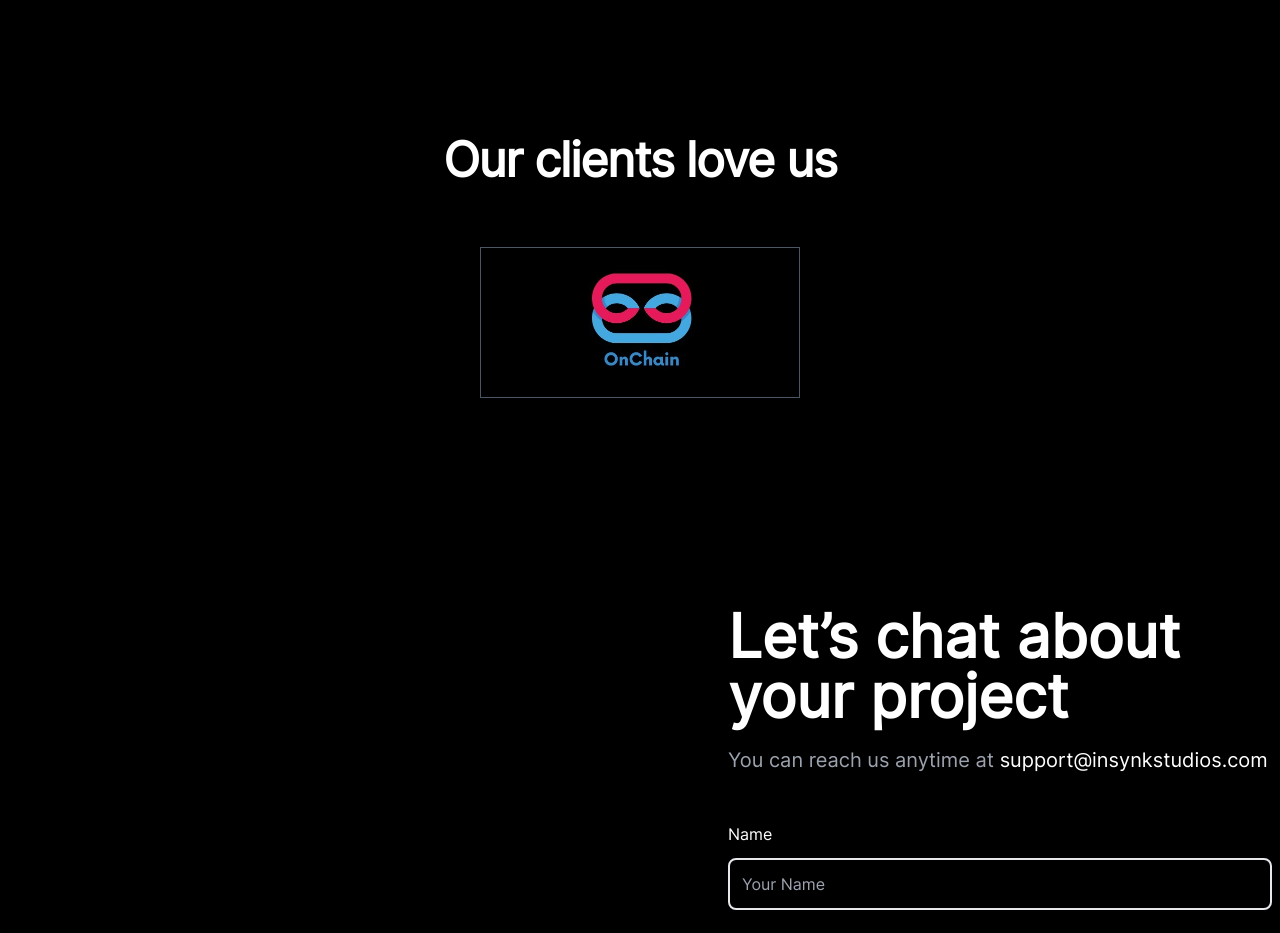
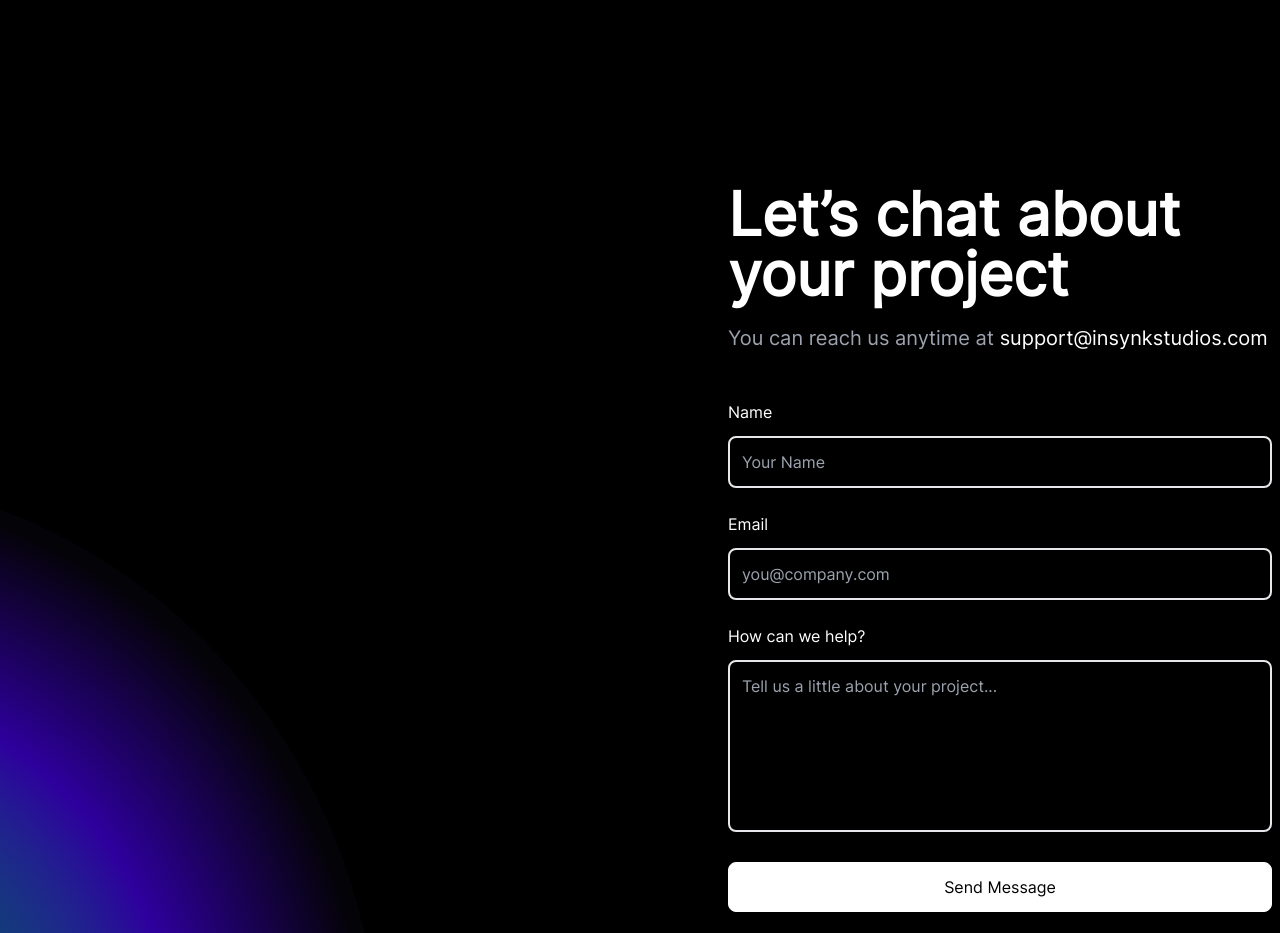
Before and after one commit to InSynk-Studios/web, a Next.js app: page / in a window 1280 px wide. Shown: the part 1740-2673 px from the top of the page. Built offline with nearby package versions, Linux system fonts and the light colour scheme.

Commit message:
docs: hide client.js

```diff
--- a/pages/index.js
+++ b/pages/index.js
@@ -10,7 +10,7 @@ export default function Home() {
     <Background>
       <Hero />
       <Card />
-      <Client />
+      {/* <Client /> */}
       <Form />
       <Footer />
       {/* <div className="">
```
